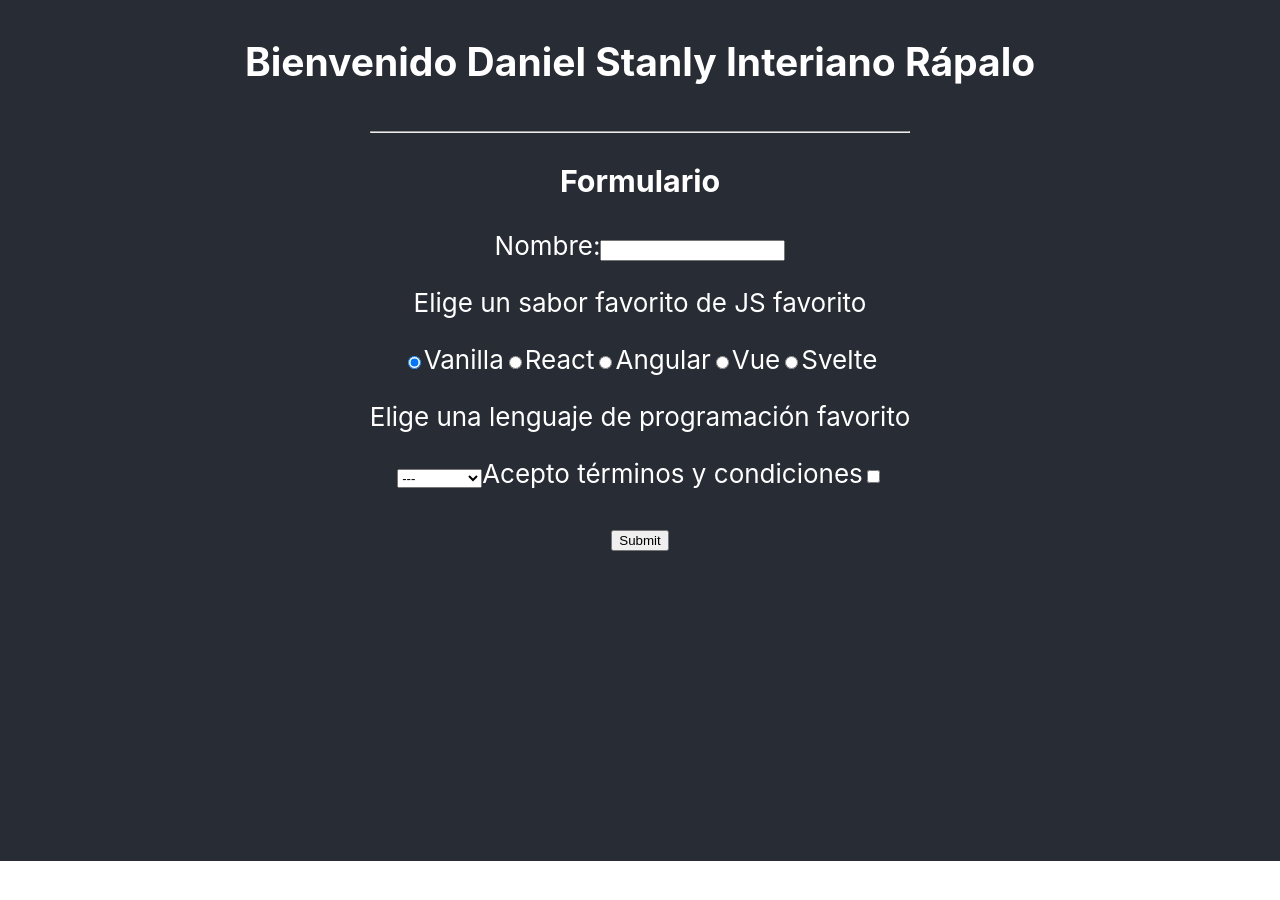
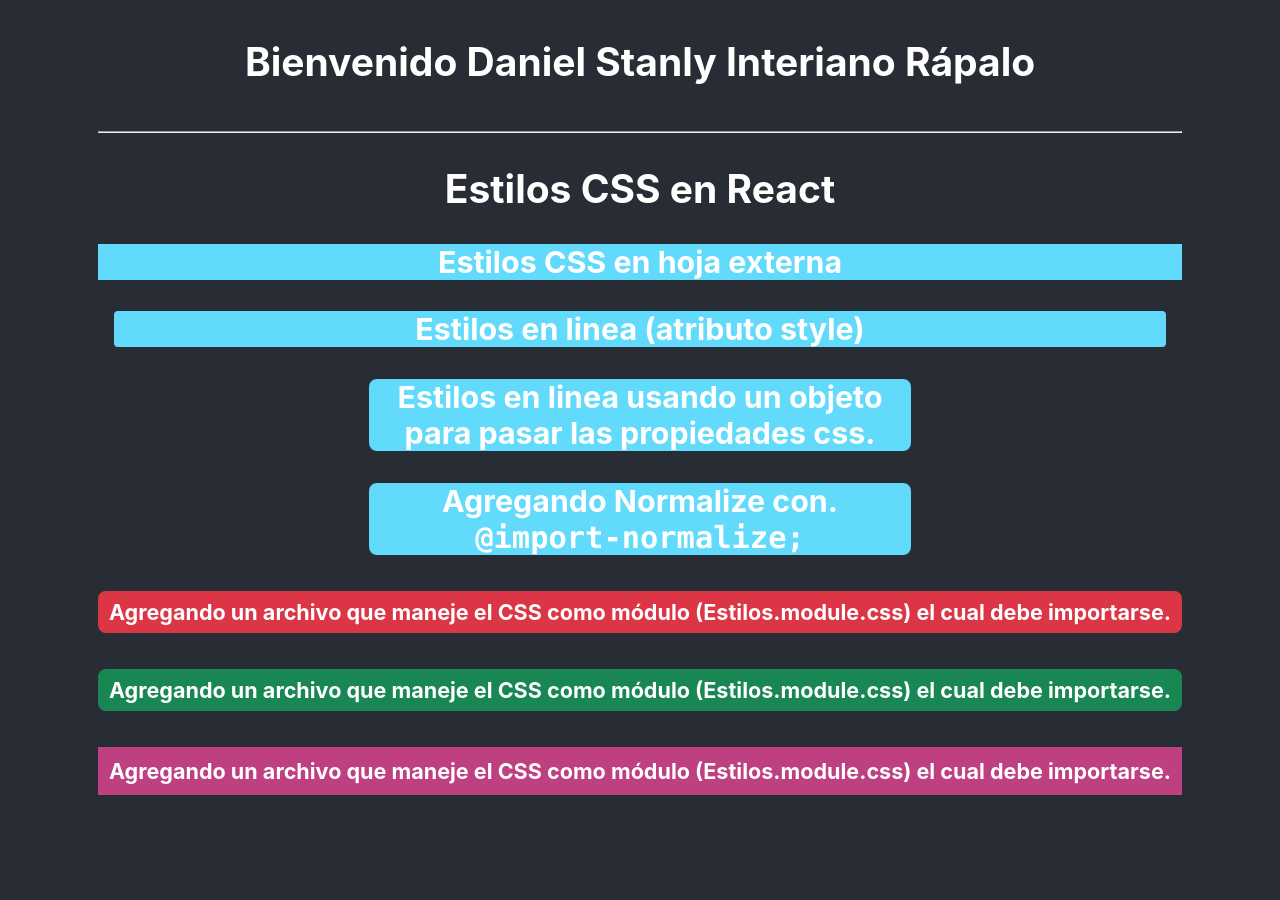
Before and after one commit to danielInteriano/react-principios, a React (Create React App) app: page / in a window 1280 px wide. Shown: the part 320-1220 px from the top of the page. Before the commit the page ends 1181 px from the top, so only its background shows below. Built offline with nearby package versions, Linux system fonts and the light colour scheme.

Commit message:
Formas de aplicar estilos css con React

```diff
--- a/package.json
+++ b/package.json
@@ -6,6 +6,7 @@
     "@testing-library/jest-dom": "^5.16.5",
     "@testing-library/react": "^13.4.0",
     "@testing-library/user-event": "^13.5.0",
+    "node-sass": "^7.0.3",
     "prop-types": "^15.8.1",
     "react": "^18.2.0",
     "react-dom": "^18.2.0",
--- a/src/App.js
+++ b/src/App.js
@@ -1,6 +1,6 @@
 import React from 'react';
 import './App.css';
-import Formularios from './components/Formularios';
+import Estilos from './components/Estilos';
 import logo from './logo.svg';
 
 function App() {
@@ -58,10 +58,15 @@
 					<hr></hr>
 					<HooksPersonalizados></HooksPersonalizados>
 					<hr></hr>
-					<Referencias></Referencias>*/}
+					<Referencias></Referencias>
 					<hr></hr>
 					<Formularios></Formularios>
-					<br/><br/><br/><br/><br/><br/><br/><br/><br/><br/>
+					<br/><br/><br/>*/}
+					<hr></hr>
+					<Estilos></Estilos>
+					<br />
+					<br />
+					<br />
 				</section>
 			</header>
 		</div>
--- /dev/null
+++ b/src/components/Estilos.css
@@ -0,0 +1,8 @@
+estilos h3{
+    padding: 2rem;
+    text-align: center;
+}
+
+.bg-react{
+    background-color: #61dafb;
+}
--- a/src/components/Estilos.js
+++ b/src/components/Estilos.js
@@ -1,9 +1,50 @@
 import React from 'react';
+import './Estilos.css';
+import moduleStyle from './Estilos.module.css';
+import './Estilos.scss';
 
 export default function Estilos() {
+	//TODO: Crear un objeto con los estilos deseados para luago pasar el objeto en donde deseamos aplicar esas propiedades.
+	let misEstilos = {
+		borderRadius: '.5rem',
+		margin: '2rem auto',
+		maxWidth: '50%',
+	};
+
+	//TODO: Otra manera es creando un archivo 'estilos.module.css' y dentro de él definir todos los estilos y clases necesarias
+	//TODO: luego importarlos para luego utilizarlos, accediendo a ellos de la forma '<nombreImportado>.<nombreEstilo>'.
+	//TODO: ver ejemplos en este código.
 	return (
 		<section className="estilos">
-			<h3>Estilos CSS en React</h3>
+			<h2>Estilos CSS en React</h2>
+			<h3 className="bg-react">Estilos CSS en hoja externa</h3>
+			<h3 className="bg-react" style={{ borderRadius: '.25rem', margin: '1rem' }}>
+				Estilos en linea (atributo style)
+			</h3>
+			<h3 className="bg-react" style={misEstilos}>
+				Estilos en linea usando un objeto para pasar las propiedades css.
+			</h3>
+			<h3 className="bg-react" style={misEstilos}>
+				Agregando Normalize con.
+				<br></br>
+				<code>@import-normalize;</code>
+			</h3>
+
+			<h5 className={moduleStyle.error}>
+				Agregando un archivo que maneje el CSS como módulo (Estilos.module.css) el cual debe
+				importarse.
+			</h5>
+			<h5 className={moduleStyle.success}>
+				Agregando un archivo que maneje el CSS como módulo (Estilos.module.css) el cual debe
+				importarse.
+			</h5>
+
+			{/*Estilos agregados utilizando SASS*/}
+
+			<h5 className="bg-sass">
+				Agregando un archivo que maneje el CSS como módulo (Estilos.module.css) el cual debe
+				importarse.
+			</h5>
 		</section>
 	);
 }
--- /dev/null
+++ b/src/components/Estilos.module.css
@@ -0,0 +1,11 @@
+.error {
+	padding: 0.5rem;
+	border-radius: 0.5rem;
+	background-color: #dc3545;
+}
+
+.success {
+	padding: 0.5rem;
+	border-radius: 0.5rem;
+	background-color: #198754;
+}
--- /dev/null
+++ b/src/components/Estilos.scss
@@ -0,0 +1,12 @@
+$color-sass: #bf4080;
+$color-sass-opacidad: #bf408080;
+
+.bg-sass {
+	padding: 0.7rem;
+	background-color: $color-sass;
+	transition: background-color 0.5s ease-in-out;
+
+	&:hover {
+		background-color: $color-sass-opacidad;
+	}
+}
--- a/src/index.css
+++ b/src/index.css
@@ -1,3 +1,5 @@
+@import-normalize;
+
 body {
 	margin: 0;
 	font-family: -apple-system, BlinkMacSystemFont, 'Segoe UI', 'Roboto', 'Oxygen', 'Ubuntu',
```
Also changed, not shown: 1 other file (tests, documents, lock files or other folders).
